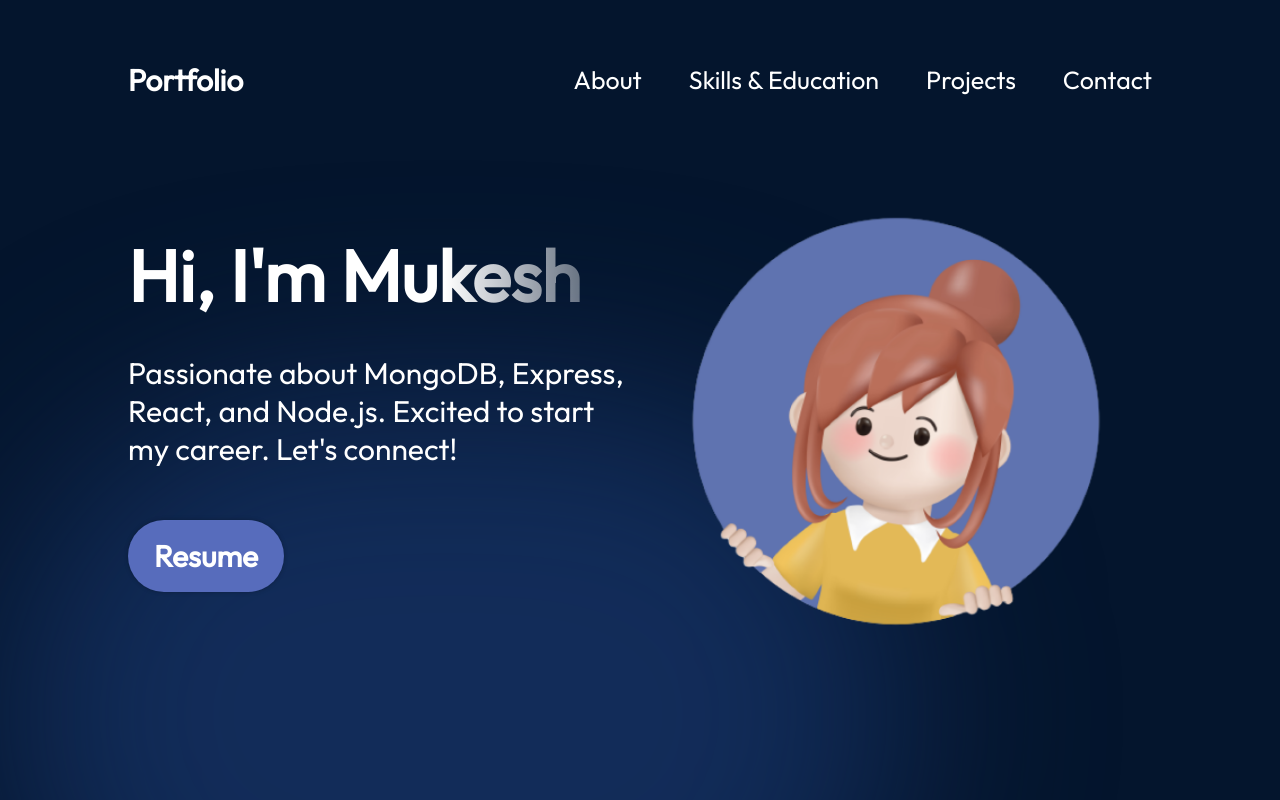
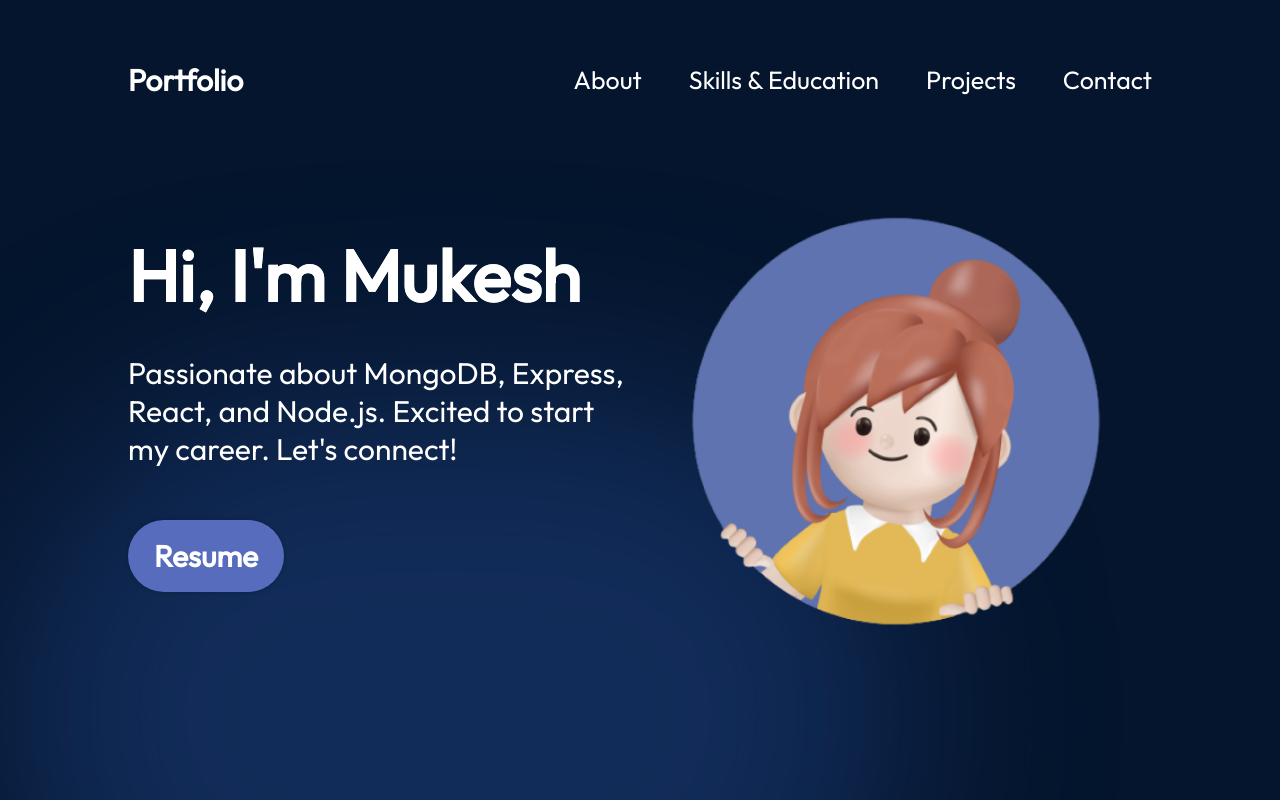
Before and after one commit to mukeshwebdp/portfolio, a React (Vite) app: page / in a window 1280 px wide. Shown: the top 800 px of the page. Built offline with nearby package versions, Linux system fonts and the light colour scheme.

Commit message:
Hero title color fixed

```diff
--- a/src/componets/Hero/Hero.module.css
+++ b/src/componets/Hero/Hero.module.css
@@ -26,7 +26,7 @@
     font-family: var(--font-roboto);
     background: linear-gradient(90deg,rgba(255,255,255,1)70%,
     rgba(255,255,255,0)120%);
-    -webkit-text-fill-color: transparent;
+    /* -webkit-text-fill-color: transparent; */
     -webkit-background-clip: text;
 }
 
```
